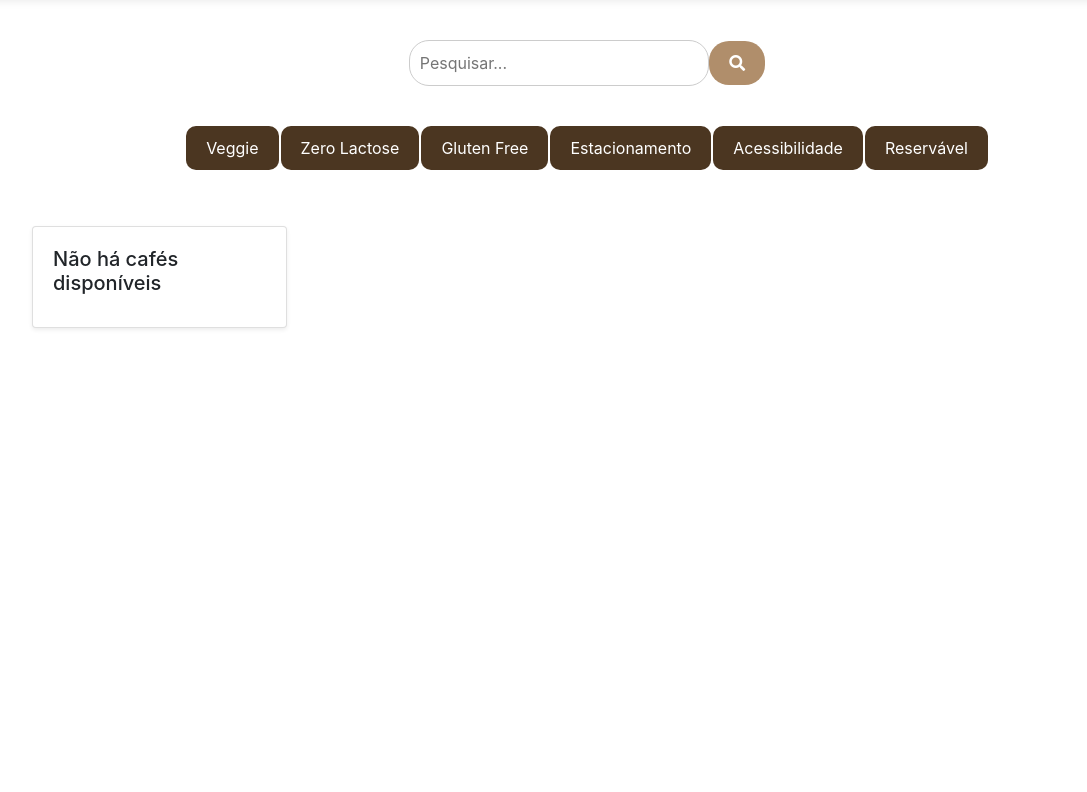
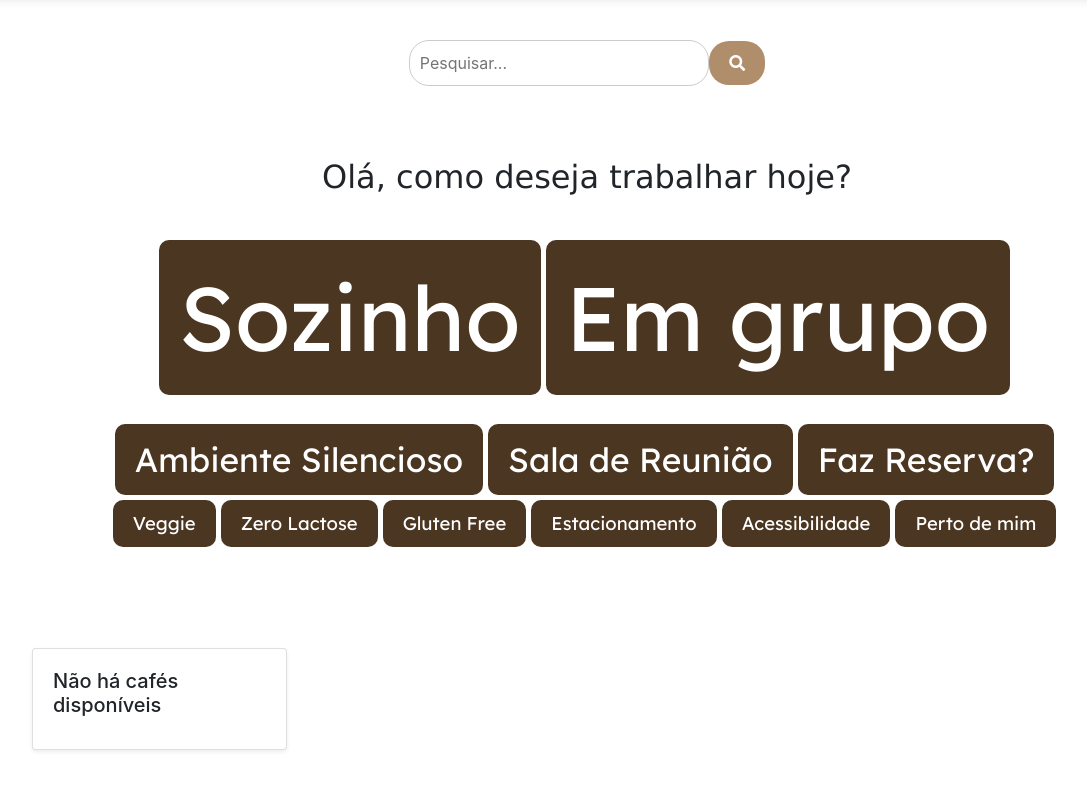
Before and after one commit to coffice-g7/coffice, a Django app: template coffice/base/templates/home.html in a window 1280 px wide. Shown: the part 90-882 px from the top of the page, without its empty margins (53-1140 px from the left). Before the commit the page ends 419 px from the top, so only its background shows below. Run offline with Django 5.2, Linux system fonts and the light colour scheme; the template is opened without the code that fills it, so the values that code supplies are empty; some libraries are stand-ins or nearby versions.

Commit message:
Mudanças no FrondEnd, principalmente os filtros...

```diff
--- a/coffice/base/static/home.css
+++ b/coffice/base/static/home.css
@@ -1,4 +1,6 @@
+@import url('https://fonts.googleapis.com/css2?family=Lexend&display=swap');
  body {
+
             font-family: Arial, sans-serif;
             margin: 0;
             padding: 0;
@@ -57,7 +59,7 @@
           }
 
           .search-button {
-            background-color: #aaaaaa;
+            background-color: #b08e6b;
             color: white;
             border: none;
             padding: 10px 20px;
@@ -69,16 +71,49 @@
           .search-button:hover {
             background-color: #4B3621;
           }
-          .filter-bar {
-            margin-top: 40px;
+          .filter-container {
             display: flex;
+            flex-direction: column;
+        }
+
+        .filter-bar {
+            display: flex;
+            flex-wrap: wrap;
+            align-items: center;
             justify-content: center;
-            align-items: center;
-            flex-wrap: wrap;
-            gap: 2px;
-          }
+            font-family: 'Lexend', sans-serif;
+        }
+
+        .filter-bar1 {
+            justify-content: center;
+            font-size: 90px;
+        }
+
+        .filter-bar2 {
+            justify-content: center;
+            font-size: 33.5px;
+        }
+
+        .filter-bar3 {
+            justify-content: center;
+            font-size: 18.5px;
+        }
+
+        .filter-bar label {
+            margin-right: 5px;
+            margin-bottom: 5px;
+        }
+
+        .filter-bar input[type="checkbox"] {
+            margin-right: 5px;
+        }
 
 
+          .filter-checkbox {
+            /* Esconder os checkboxes */
+            position: absolute;
+            opacity: 0;
+          }
 
           label {
 
@@ -88,11 +123,6 @@
             border-radius: 10px;
             cursor: pointer;
           }
-          .filter-checkbox {
-            /* Esconder os checkboxes */
-            position: absolute;
-            opacity: 0;
-          }
 
           label:hover, label.active {
             background-color: #3D1F00;
@@ -101,3 +131,40 @@
           .filter-checkbox:checked + label {
             background-color: #4B3621;
           }
+
+          .dropdown {
+            position: relative;
+            display: inline-block;
+        }
+
+        .dropdown-content {
+            display: none;
+            position: absolute;
+            background-color: #f1f1f1;
+            min-width: 160px;
+            box-shadow: 0px 8px 16px 0px rgba(0, 0, 0, 0.2);
+            z-index: 1;
+            right: 0; /* Ajuste este valor conforme necessário */
+        }
+
+        .dropdown-content a {
+            color: black;
+            padding: 12px 16px;
+            text-decoration: none;
+            display: block;
+        }
+
+        .dropdown-content a:hover {
+            background-color: #ddd;
+        }
+
+        .show {
+            display: block;
+        }
+
+        #msg-filter {
+          display: flex;
+          justify-content: center;
+          margin-bottom: 20px;
+          font-family:'Lucida Sans';
+        }
--- a/coffice/base/templates/home.html
+++ b/coffice/base/templates/home.html
@@ -83,15 +43,36 @@
         </form>
     </div>
 
+    <br><br><br>
+    <h2 id="msg-filter">Olá, como deseja trabalhar hoje?</h2>
+    <br>
+
+
     <!-- Barra de Filtros -->
-    <div class="filter-bar">
-        <label><input type="checkbox" class="filter-checkbox" value="vegano" />Veggie</label>
-        <label><input type="checkbox" class="filter-checkbox" value="zero-lactose" />Zero Lactose</label>
-        <label><input type="checkbox" class="filter-checkbox" value="sem-gluten" />Gluten Free</label>
-        <label><input type="checkbox" class="filter-checkbox" value="estacionamento" />Estacionamento</label>
-        <label><input type="checkbox" class="filter-checkbox" value="acessibilidade" />Acessibilidade</label>
-        <label><input type="checkbox" class="filter-checkbox" value="reservavel" />Reservável</label>
+    <div class="filter-container">
+        <div class="filter-bar filter-bar1">
+            <label><input type="checkbox" class="filter-checkbox" value="sozinho" />Sozinho</label>
+            <label><input type="checkbox" class="filter-checkbox" value="em_grupo" />Em grupo</label>
+        </div>
+        <br>
+        <div class="filter-bar filter-bar2">
+            <label><input type="checkbox" class="filter-checkbox" value="silencioso" />Ambiente Silencioso</label>
+            <label><input type="checkbox" class="filter-checkbox" value="sala_reuniao" />Sala de Reunião</label>
+            <label><input type="checkbox" class="filter-checkbox" value="reserva" />Faz Reserva?</label>
+        </div>
+        <div class="filter-bar filter-bar3">
+            <label><input type="checkbox" class="filter-checkbox" value="vegano" />Veggie</label>
+            <label><input type="checkbox" class="filter-checkbox" value="zero-lactose" />Zero Lactose</label>
+            <label><input type="checkbox" class="filter-checkbox" value="sem-gluten" />Gluten Free</label>
+            <label><input type="checkbox" class="filter-checkbox" value="estacionamento" />Estacionamento</label>
+            <label><input type="checkbox" class="filter-checkbox" value="acessibilidade" />Acessibilidade</label>
+            <label><input type="checkbox" class="filter-checkbox" value="reservavel" />Perto de mim</label>
+        </div>
     </div>
+    <br><br>
+
+
+
 
     <!-- Conteúdo da página -->
     <div class="album py-5 bg-body-tertiary">
```
Also changed, not shown: other parts of coffice/base/templates/home.html (+0 -40 lines), coffice/base/static/coffee_shop.css (added, +79 -0 lines), coffice/base/templates/coffee_shop_detail.html (+1 -82 lines).
